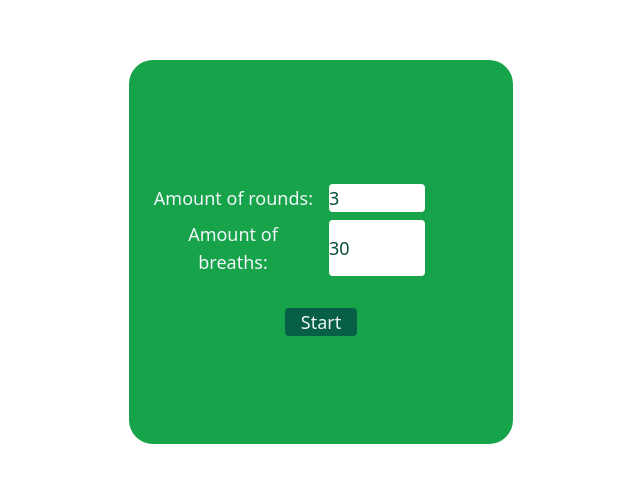
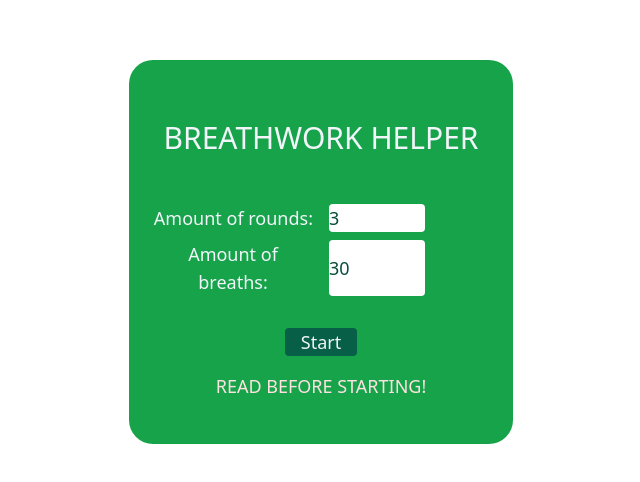
Before and after one commit to CasualCosta/breathwork-helper, a React (Vite) app: page / in a window 1280 px wide. Shown: the part 116-598 px from the top of the page, without its empty margins (319-959 px from the left). Built offline with nearby package versions, Linux system fonts and the light colour scheme.

Commit message:
Updated landing page

```diff
--- a/src/components/setup.tsx
+++ b/src/components/setup.tsx
@@ -23,6 +23,7 @@ const Setup = () => {
     return <></>
   return (
     <div className="w-96 h-96 mt-36 flex flex-col justify-center items-center text-lg text-slate-100 relative bg-green-600 rounded-3xl h-6/12 py-8 top-6/12 ">
+      <p className="text-3xl my-8">BREATHWORK HELPER</p>
       <div className="flex flex-col items-center gap-2 px-4 py-4">
         <SetupItem type="roundAmount" />
         <SetupItem type="breathCount" />
@@ -34,6 +35,13 @@ const Setup = () => {
       >
         Start
       </button>
+      <a
+        className="my-4 text-lg text-red-100"
+        href="https://www.wimhofmethod.com/breathing-exercises"
+        target="_blank"
+      >
+        READ BEFORE STARTING!
+      </a>
     </div>
   )
 }
```
